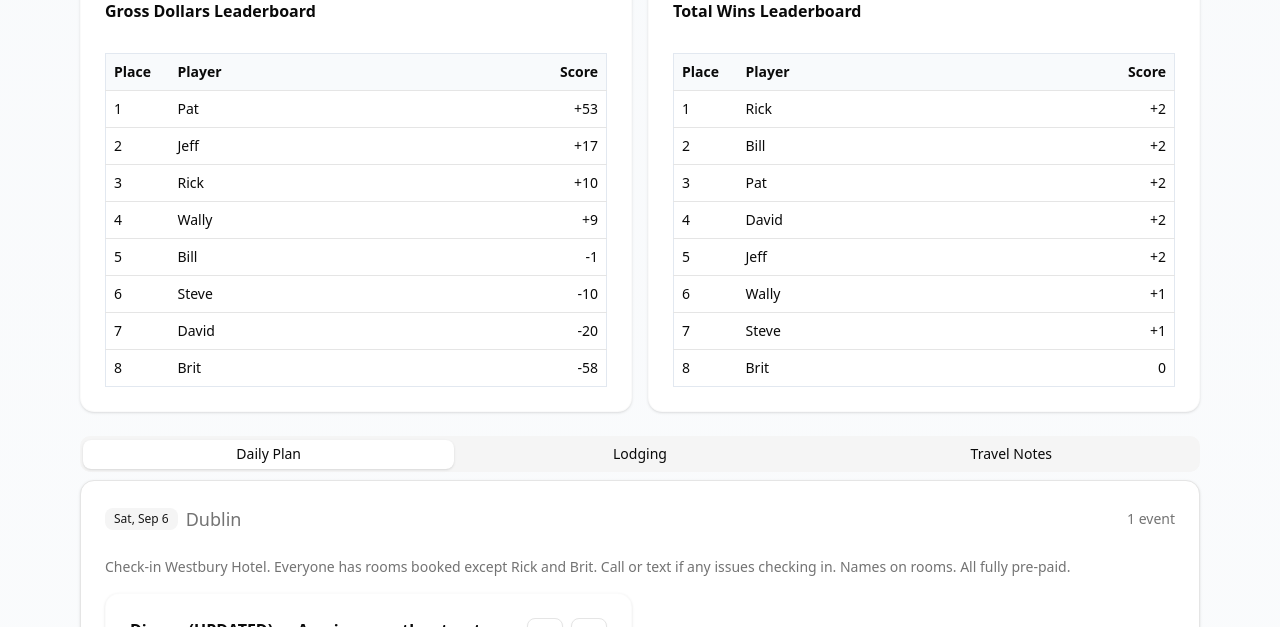
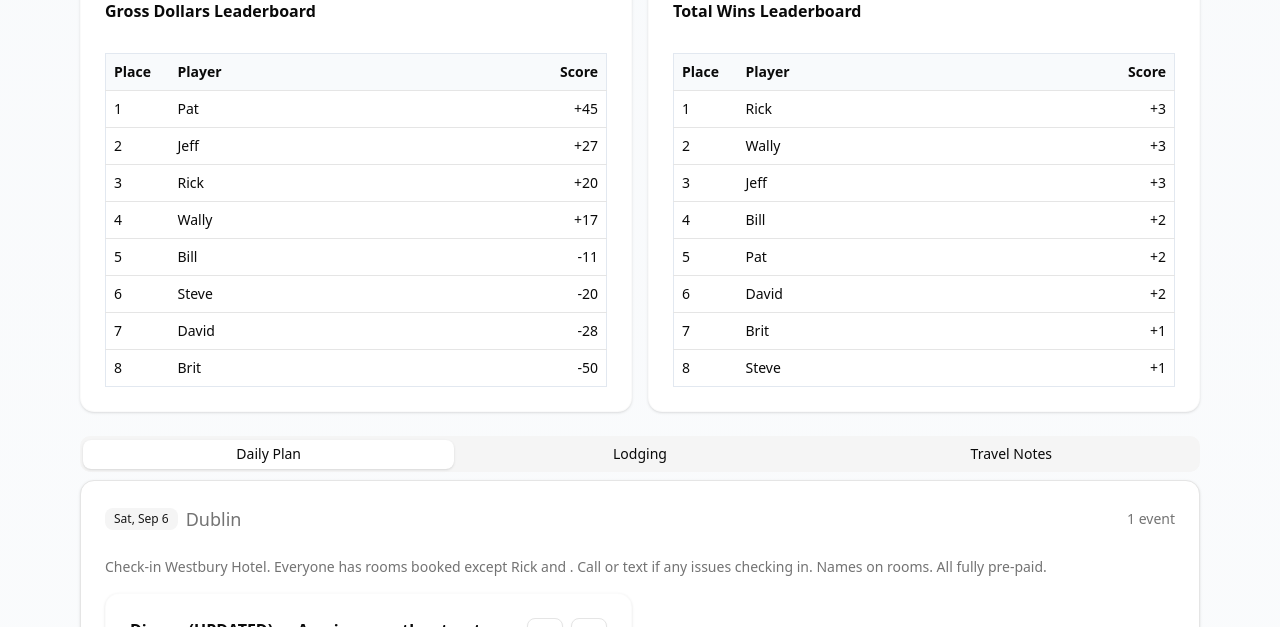
Before and after one commit to david-c-levin/golf-itinerary, a Next.js app: page / in a window 1280 px wide. Shown: the part 400-1027 px from the top of the page. Built offline with nearby package versions, Linux system fonts and the light colour scheme.

Commit message:
Update page.tsx

```diff
--- a/src/app/page.tsx
+++ b/src/app/page.tsx
@@ -224,13 +224,13 @@ const seedData: Itinerary = {
   tripTitle: "2025 Hammer Cup, Ireland",
   subtitle: "Dublin • Wicklow • Killarney • Kinsale | Sept 6–13, 2025",
   homeBase: "The Westbury, Dublin (first 3 nights)",
-  participants: ["David", "Steve", "Pat", "Bill", "Jeff", "Brit", "Brian", "Rick"],
+  participants: ["David", "Steve", "Pat", "Bill", "Jeff", "", "Brian", "Rick"],
   days: [
     {
       id: "2025-09-06",
       dateLabel: "Sat, Sept 6",
       city: "Dublin",
-      notes: "Check-in Westbury Hotel. Everyone has rooms booked except Rick and Brit.  Call or text if any issues checking in. Names on rooms. All fully pre-paid.",
+      notes: "Check-in Westbury Hotel. Everyone has rooms booked except Rick and .  Call or text if any issues checking in. Names on rooms. All fully pre-paid.",
       events: [
         {
           id: "sat6-dinner",
@@ -340,7 +340,7 @@ const seedData: Itinerary = {
         {
           id: "euroclub",
           title: "The European Club — Golf (via transfer)",
-          location: "The European Club, Brittas Bay, Co. Wicklow",
+          location: "The European Club, tas Bay, Co. Wicklow",
           start: "2025-09-10T09:30:00Z",
           end: "2025-09-10T21:30:00Z",
           notes: "Iconic dunes; Transfer to Killarney after golf. Bring change of clothes for long transfer after golf. Dinner in transit",
@@ -467,23 +467,23 @@ const seedData: Itinerary = {
   // NEW: leaderboards
   leaderboard: {
     grossDollars: [
-      { player: "David", score: -20 },
-      { player: "Brit",  score: -58 },
-      { player: "Bill",  score: -1 },
-      { player: "Pat",   score: +53 },
-      { player: "Steve", score: -10 },
-      { player: "Jeff",  score: +17 },
-      { player: "Wally", score: +9 },
-      { player: "Rick",  score: +10 },
+      { player: "David", score: -28 },
+      { player: "Brit",  score: -50 },
+      { player: "Bill",  score: -11 },
+      { player: "Pat",   score: +45 },
+      { player: "Steve", score: -20 },
+      { player: "Jeff",  score: +27 },
+      { player: "Wally", score: +17 },
+      { player: "Rick",  score: +20 },
     ],
     totalWins: [
-      { player: "Rick",  score: 2 },
+      { player: "Rick",  score: 3 },
       { player: "Bill",  score: 2 },
       { player: "Pat",   score: 2 },
-      { player: "Wally", score: 1 },
+      { player: "Wally", score: 3 },
       { player: "David", score: 2 },
-      { player: "Brit",  score: 0 },
-      { player: "Jeff",  score: 2 },
+      { player: "Brit",  score: 1 },
+      { player: "Jeff",  score: 3 },
       { player: "Steve", score: 1 },
     ],
   },
```
